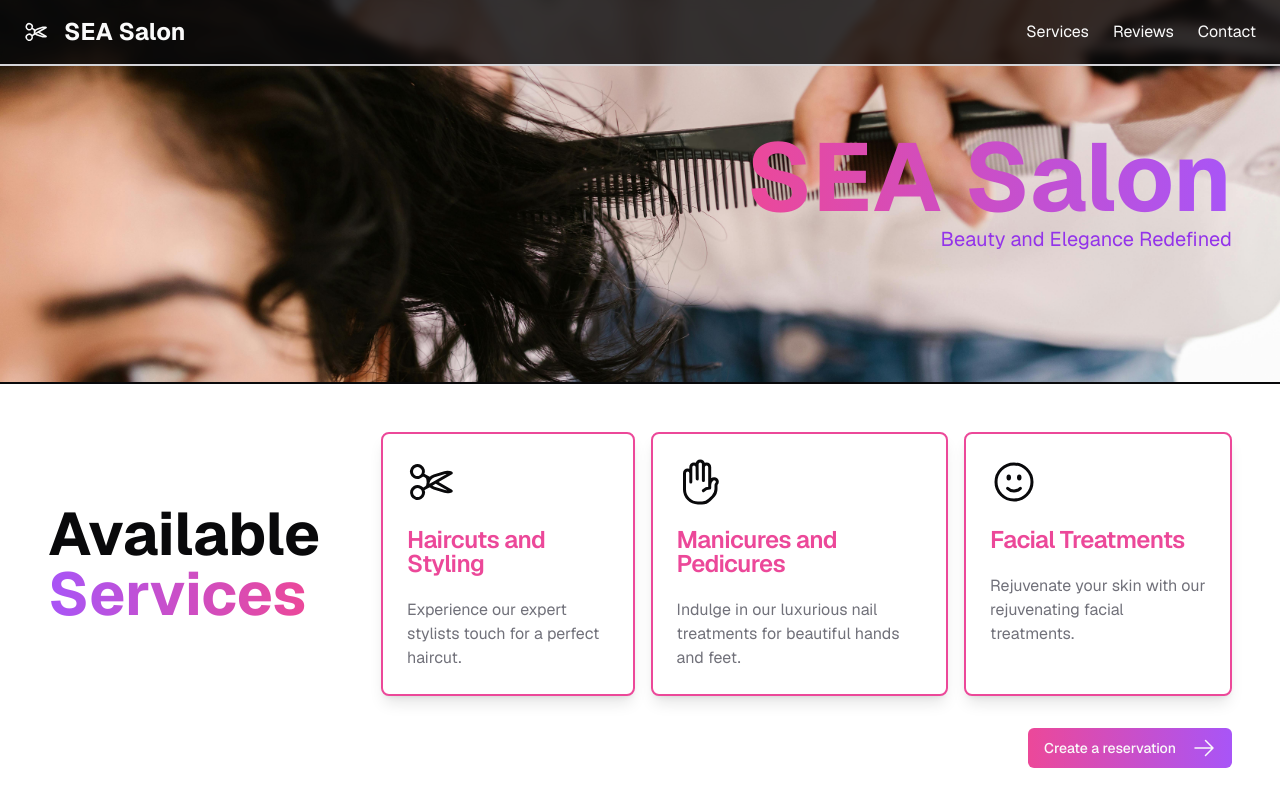
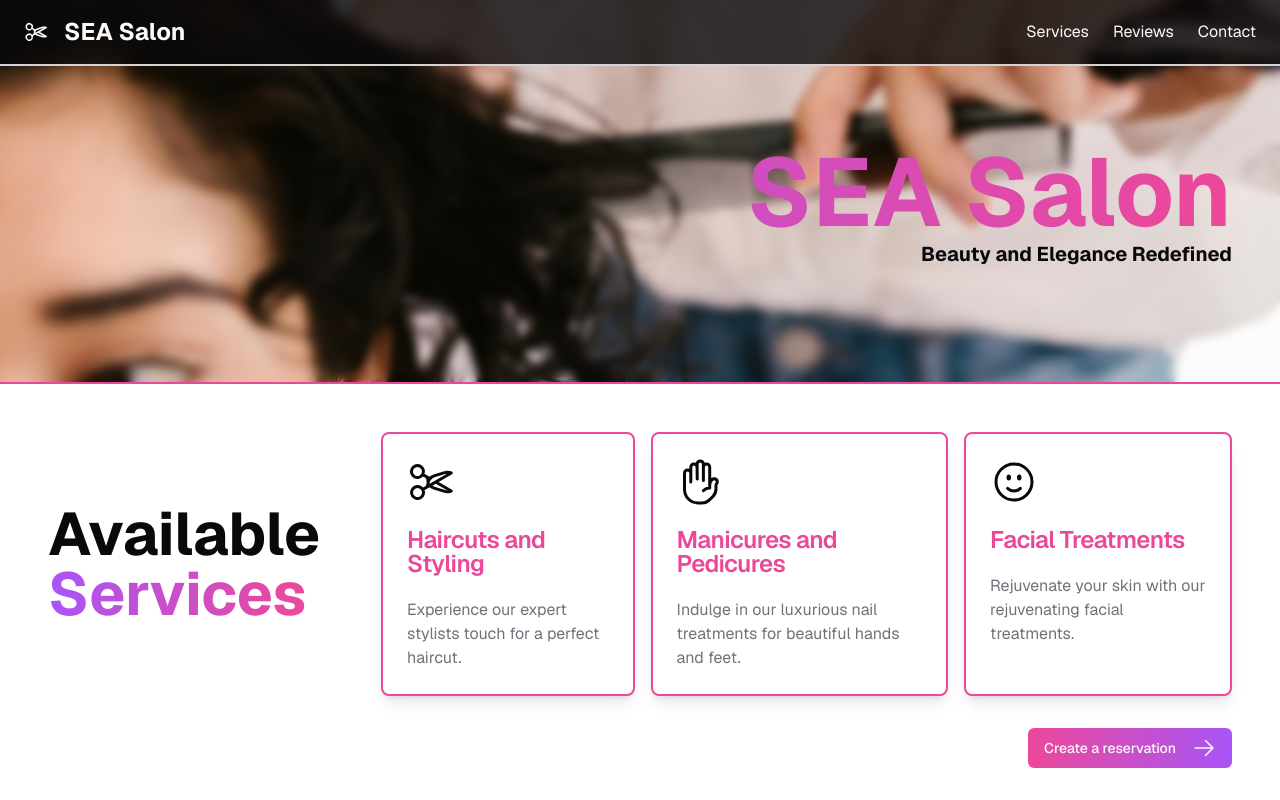
Before and after one commit to ausathdzil/sea-salon, a Next.js app: page / in a window 1280 px wide. Shown: the top 800 px of the page. Built offline with nearby package versions, Linux system fonts and the light colour scheme; no server answers; the database is empty.

Commit message:
Update hero styling

```diff
--- a/components/hero-section.tsx
+++ b/components/hero-section.tsx
@@ -1,10 +1,14 @@
 export default function HeroSection() {
   return (
-    <section className="bg-hero-image bg-cover bg-center text-zinc-50 w-full h-96 flex flex-col justify-center items-end border-b-2 border-zinc-950 p-12">
-      <h1 className="text-7xl sm:text-8xl font-bold text-center sm:text-right bg-clip-text text-transparent bg-gradient-to-r from-pink-500 to-purple-500">
-        SEA Salon
-      </h1>
-      <p className="text-xl text-purple-600 text-center sm:text-right">Beauty and Elegance Redefined</p>
+    <section className="bg-hero-image bg-cover bg-center w-full h-96 border-b-2 border-pink-500">
+      <div className="backdrop-blur-sm w-full h-full flex flex-col py-36 px-12">
+        <h1 className="text-7xl sm:text-8xl font-bold text-center sm:text-right bg-clip-text text-transparent bg-gradient-to-r from-purple-500 to-pink-500">
+          SEA Salon
+        </h1>
+        <p className="text-xl font-bold text-center sm:text-right">
+          Beauty and Elegance Redefined
+        </p>
+      </div>
     </section>
   );
 }
```
